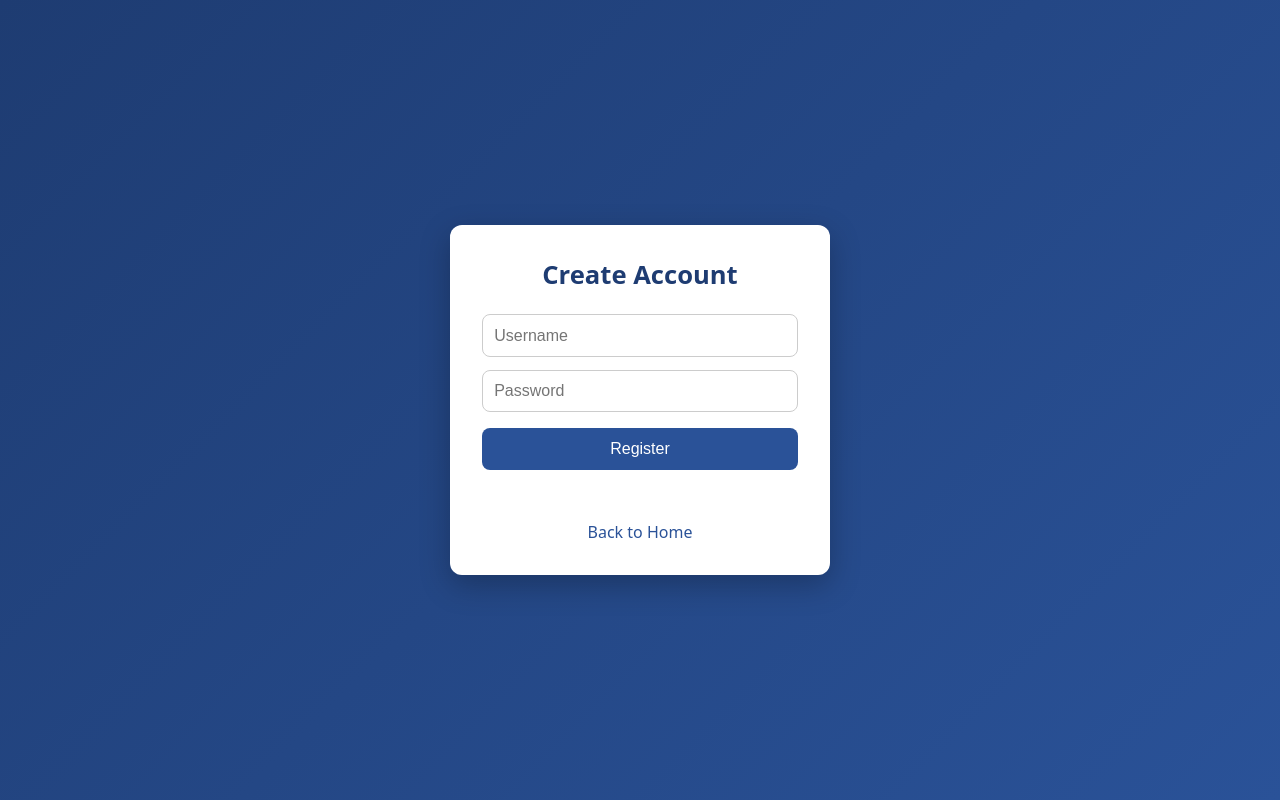
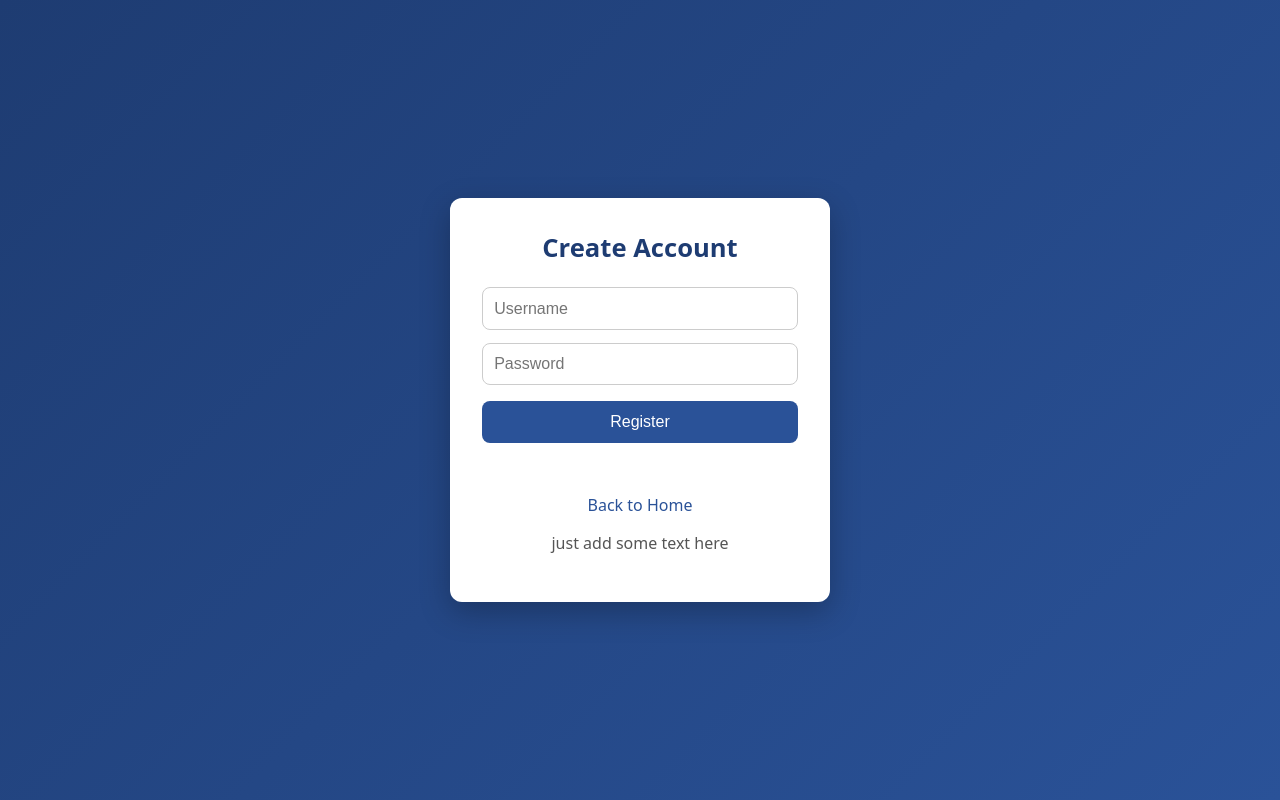
Before and after one commit to byamungulewis01/webapp, a website: page public/register.html in a window 1280 px wide. Drawn offline with Linux system fonts and the light colour scheme.

Commit message:
WP-1 #comment Updated registration page #done

```diff
--- a/public/register.html
+++ b/public/register.html
@@ -14,6 +14,7 @@
     <button onclick="go()">Register</button>
     <p id="msg" class="msg"></p>
     <a class="link" href="index.html">Back to Home</a>
+    <p>just add some text here</p>
   </div>
   <script>
     async function go() {
```
